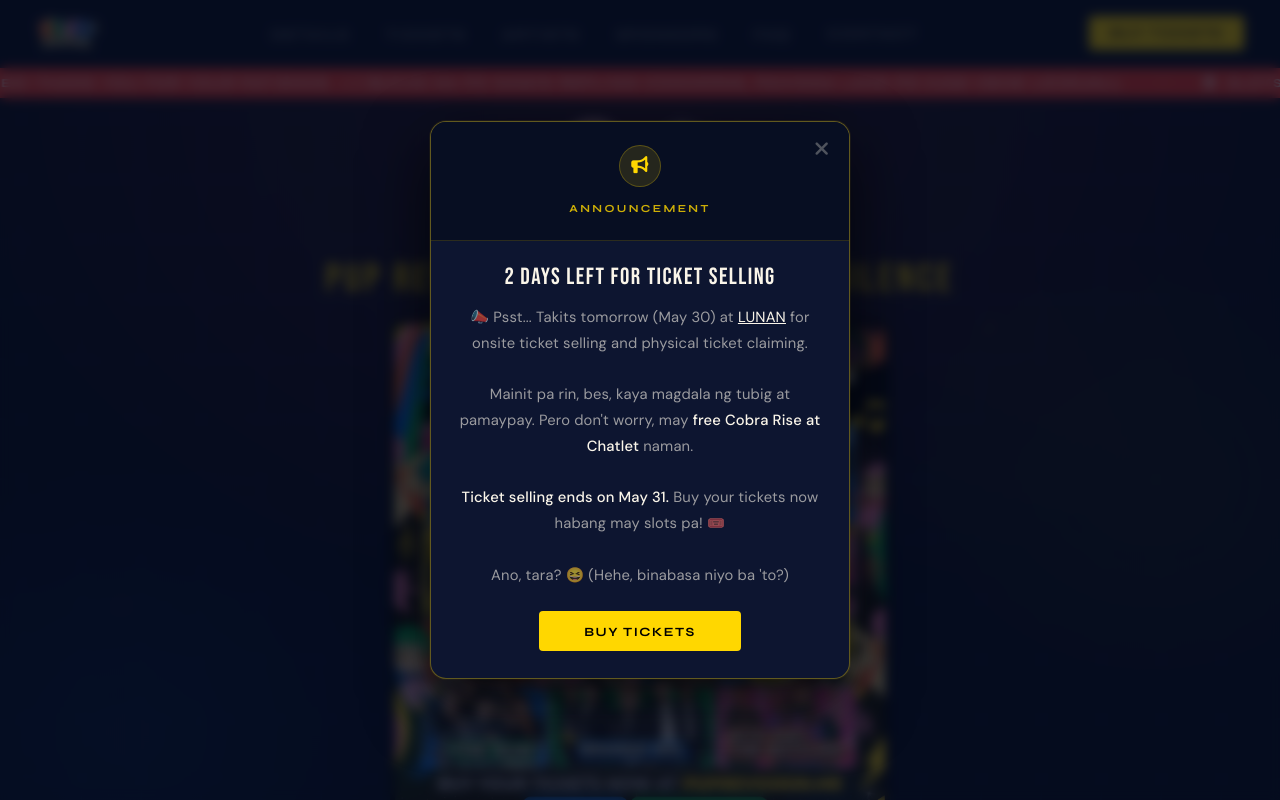
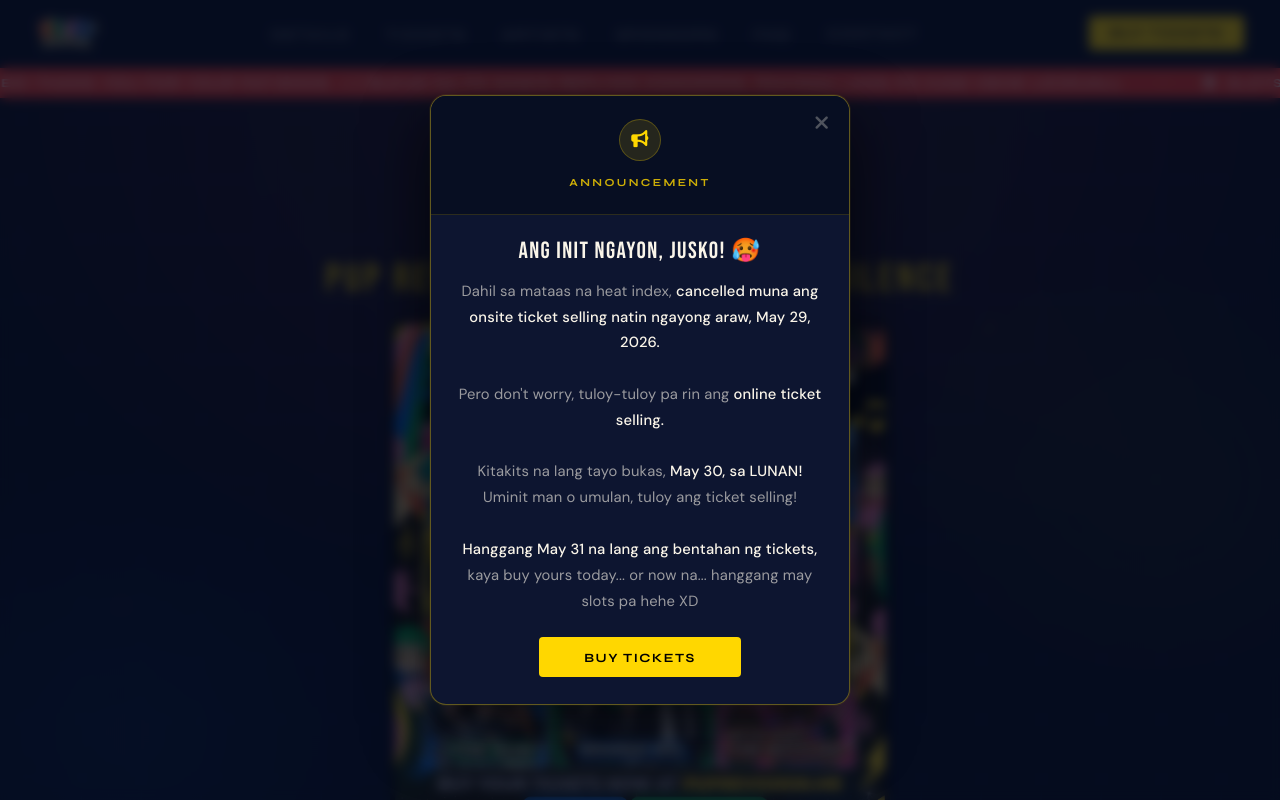
Before and after one commit to johnelsisura/puprevo2026, a React (Vite) app: page / in a window 1280 px wide. Shown: the top 800 px of the page. Built offline with nearby package versions, Linux system fonts and the light colour scheme; no server answers; the database is empty.

Commit message:
Update announcement message in Landing.jsx

```diff
--- a/src/pages/Landing.jsx
+++ b/src/pages/Landing.jsx
@@ -1779,15 +1779,15 @@ export default function Landing() {
               </div>
               {/* Body */}
               <div className="toast-body">
-                <div className="toast-title">2 DAYS LEFT FOR TICKET SELLING</div>
+                <div className="toast-title">Ang init ngayon, jusko! 🥵</div>
                 <div className="toast-msg">
-                  📣 Psst... Takits tomorrow (May 30) at <a href="https://share.google/Ddgx5Ov8GTy1p3gBX" target="_blank" rel="noopener noreferrer" style={{color:'var(--cream)', textDecoration:'underline'}}>LUNAN</a> for onsite ticket selling and physical ticket claiming.
+                  Dahil sa mataas na heat index, <strong style={{color:'var(--cream)'}}>cancelled muna ang onsite ticket selling natin ngayong araw, May 29, 2026.</strong>
                   <br /><br />
-                  Mainit pa rin, bes, kaya magdala ng tubig at pamaypay. Pero don't worry, may <strong style={{color:'var(--cream)'}}>free Cobra Rise at Chatlet</strong> naman.
+                  Pero don't worry, tuloy-tuloy pa rin ang <strong style={{color:'var(--cream)'}}>online ticket selling.</strong>
                   <br /><br />
-                  <strong style={{color:'var(--cream)'}}>Ticket selling ends on May 31.</strong> Buy your tickets now habang may slots pa! 🎟️
+                  Kitakits na lang tayo bukas, <strong style={{color:'var(--cream)'}}>May 30, sa LUNAN!</strong> Uminit man o umulan, tuloy ang ticket selling!
                   <br /><br />
-                  Ano, tara? 😆 <em>(Hehe, binabasa niyo ba 'to?)</em>
+                  <strong style={{color:'var(--cream)'}}>Hanggang May 31 na lang ang bentahan ng tickets,</strong> kaya buy yours today... or now na... hanggang may slots pa hehe XD
                 </div>
                 <button className="toast-dismiss" onClick={() => { setToastVisible(false); scrollTo('tickets') }}>
                   Buy Tickets
```
